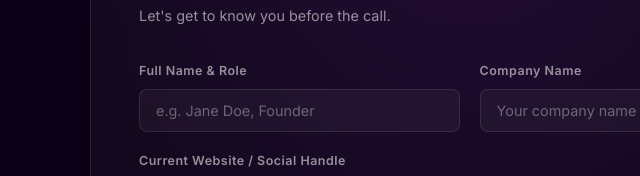
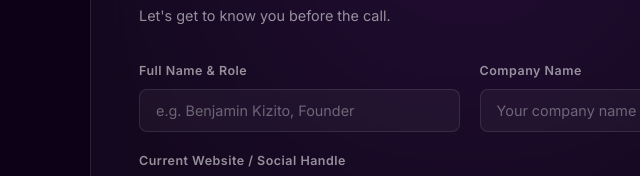
Before and after one commit to balirwaalvin/chrysm, a plain HTML site: page index.html in a window 1280 px wide. Shown: the part 10795-10971 px from the top of the page, 170-810 px from the left. Drawn offline with Linux system fonts and the light colour scheme.

Commit message:
fix: change placeholder name to Benjamin Kizito

```diff
--- a/index.html
+++ b/index.html
@@ -667,7 +667,7 @@
           <div class="form-row">
             <div class="form-group">
               <label for="full-name">Full Name & Role</label>
-              <input type="text" id="full-name" placeholder="e.g. Jane Doe, Founder">
+              <input type="text" id="full-name" placeholder="e.g. Benjamin Kizito, Founder">
             </div>
             <div class="form-group">
               <label for="company">Company Name</label>
```
